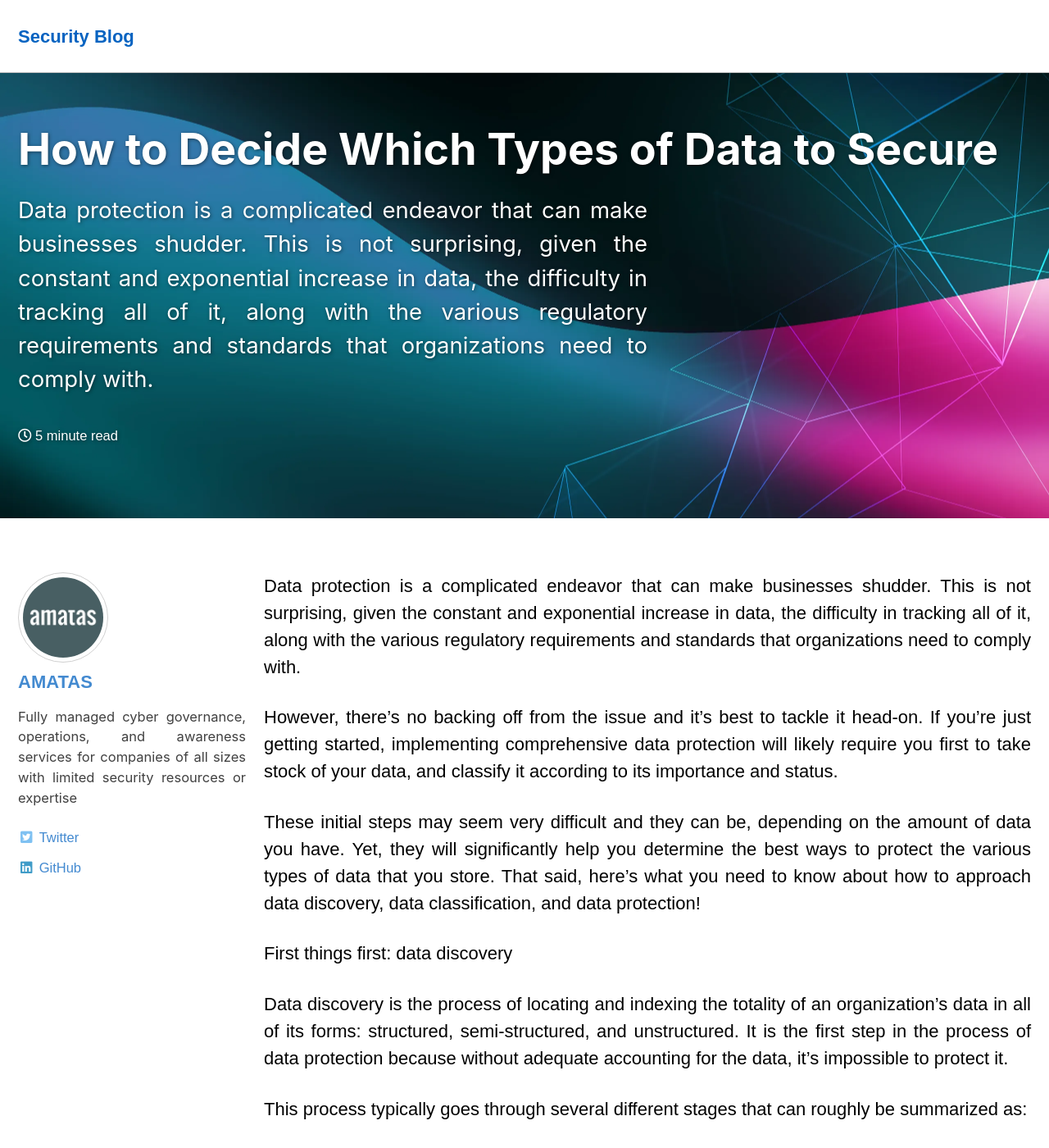
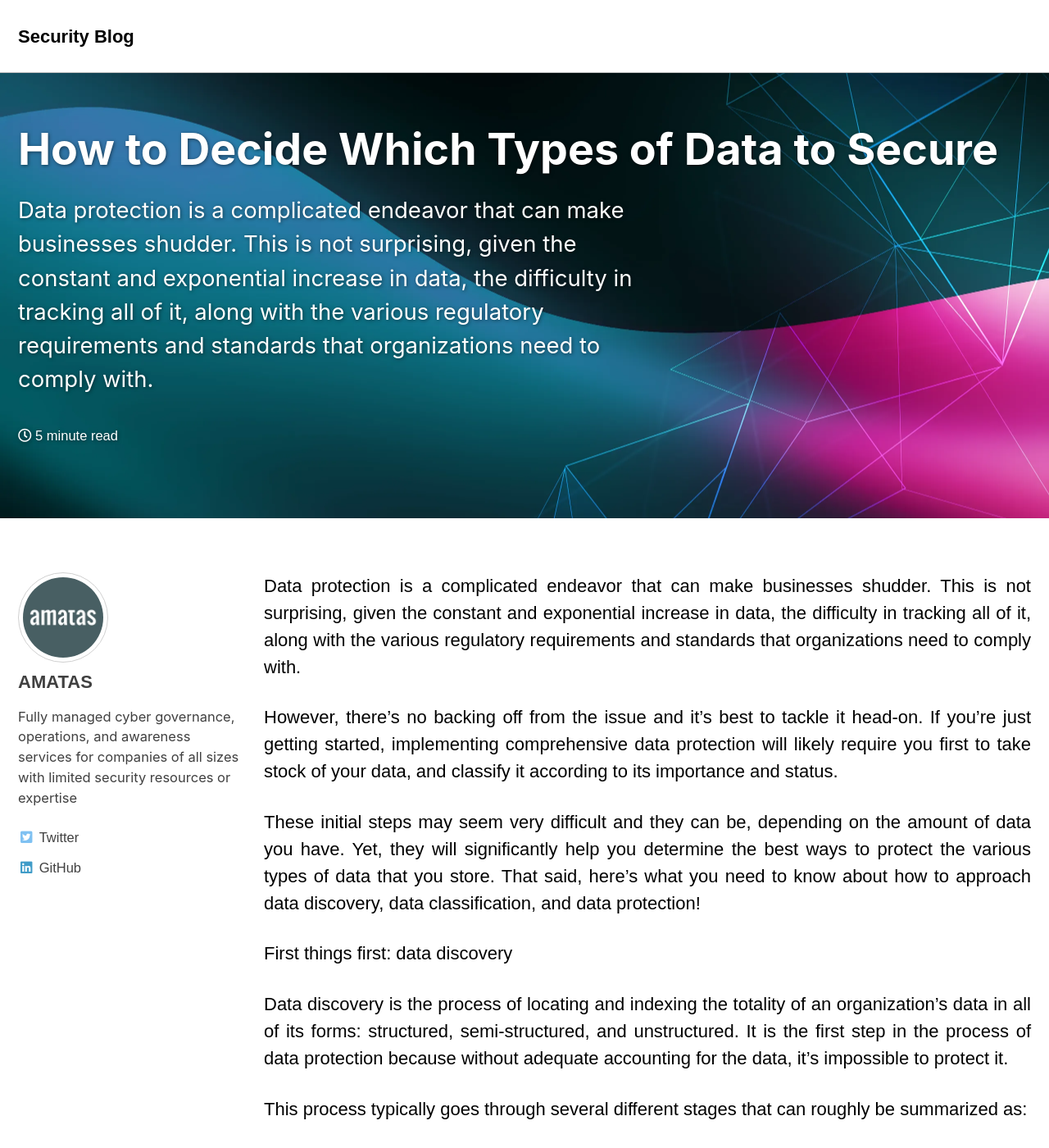
Before and after one commit to martinstnv/amatas-blog, a Jekyll site: the page built from _posts/2023-03-28-how-to-decide-which-types-of-data-to-secure.md, in a window 1280 px wide and 1400 px high. Shown: the whole window at 82% size. Built offline with Jekyll 4.4.1, drawn with Linux system fonts in a browser that asks for light colours; cached includes are drawn as plain includes.

Commit message:
fixing selectors

```diff
--- a/assets/css/main.scss
+++ b/assets/css/main.scss
@@ -33,27 +33,27 @@ search: false
   color: #36657F;
 }
 
-a:link {
+.page__content a:link {
   color: rgb(5, 99, 193);
   text-decoration: none;
 }
 
-a:visited {
+.page__content a:visited {
   color: rgb(5, 99, 193);
   text-decoration: none;
 }
 
-a:hover {
+.page__content a:hover {
   color: rgb(5, 99, 193);
   text-decoration: none;
 }
 
-a:active {
+.page__content a:active {
   color: rgb(5, 99, 193);
   text-decoration: none;
 }
 
-p {
+.page__content p {
   text-align: justify;
   text-justify: inter-word;
 }
```
